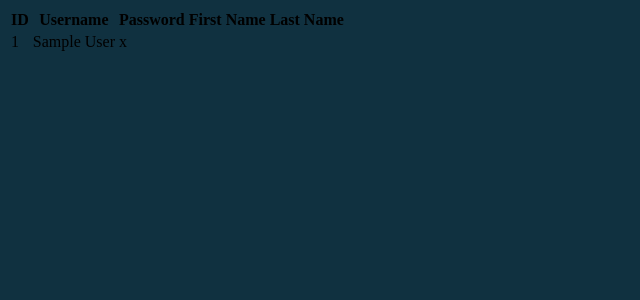
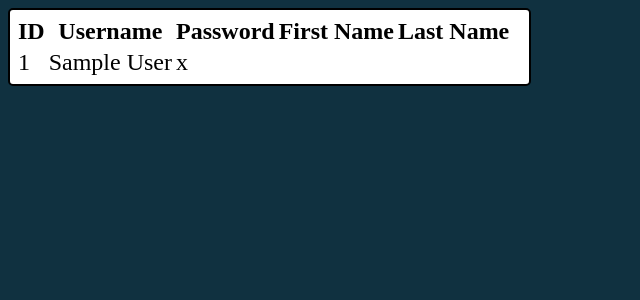
Before and after one commit to breydonb/breydonb, a PHP site: page /listAccount.php in a window 1280 px wide. Shown: the top 300 px of the page, without its empty margins (0-640 px from the left). Run offline with PHP 8.4, Linux system fonts and the light colour scheme; tables that the repository leaves empty or names only in its code hold one stand-in row (values such as "Sample post"); data that the repository does not hold is empty; some web fonts are replaced.

Commit message:
formatting listAccounts.php

```diff
--- a/parklandProject/_notes/dwsync.xml
+++ b/parklandProject/_notes/dwsync.xml
@@ -1,6 +1,6 @@
 <?xml version="1.0" encoding="utf-8" ?>
 <dwsync>
-<file name="style.css" server="C:/Apache24/" local="132314815180431387" remote="132314815180000000" Dst="2" />
+<file name="style.css" server="C:/Apache24/" local="132314834605736978" remote="132314834600000000" Dst="2" />
 <file name="listAccount.php" server="C:/Apache24/" local="132314822972816632" remote="132314822970000000" Dst="2" />
 <file name="createAccount.php" server="C:/Apache24/" local="132314815180421395" remote="132314815180000000" Dst="2" />
 </dwsync>
--- a/parklandProject/library/_notes/dwsync.xml
+++ b/parklandProject/library/_notes/dwsync.xml
@@ -1,4 +1,4 @@
 <?xml version="1.0" encoding="utf-8" ?>
 <dwsync>
-<file name="functions.php" server="C:/Apache24/" local="132314819296556592" remote="132314819290000000" Dst="2" />
+<file name="functions.php" server="C:/Apache24/" local="132314831795976704" remote="132314831790000000" Dst="2" />
 </dwsync>
--- a/parklandProject/style.css
+++ b/parklandProject/style.css
@@ -81,3 +81,16 @@ label{
 	font-style: normal;
 
 }
+
+.listTable{
+
+
+	background-color: white;
+	border: 2px solid black;
+	border-radius: 5px;
+
+	font-size: 18pt;
+	padding: 5px;
+
+
+}
```
